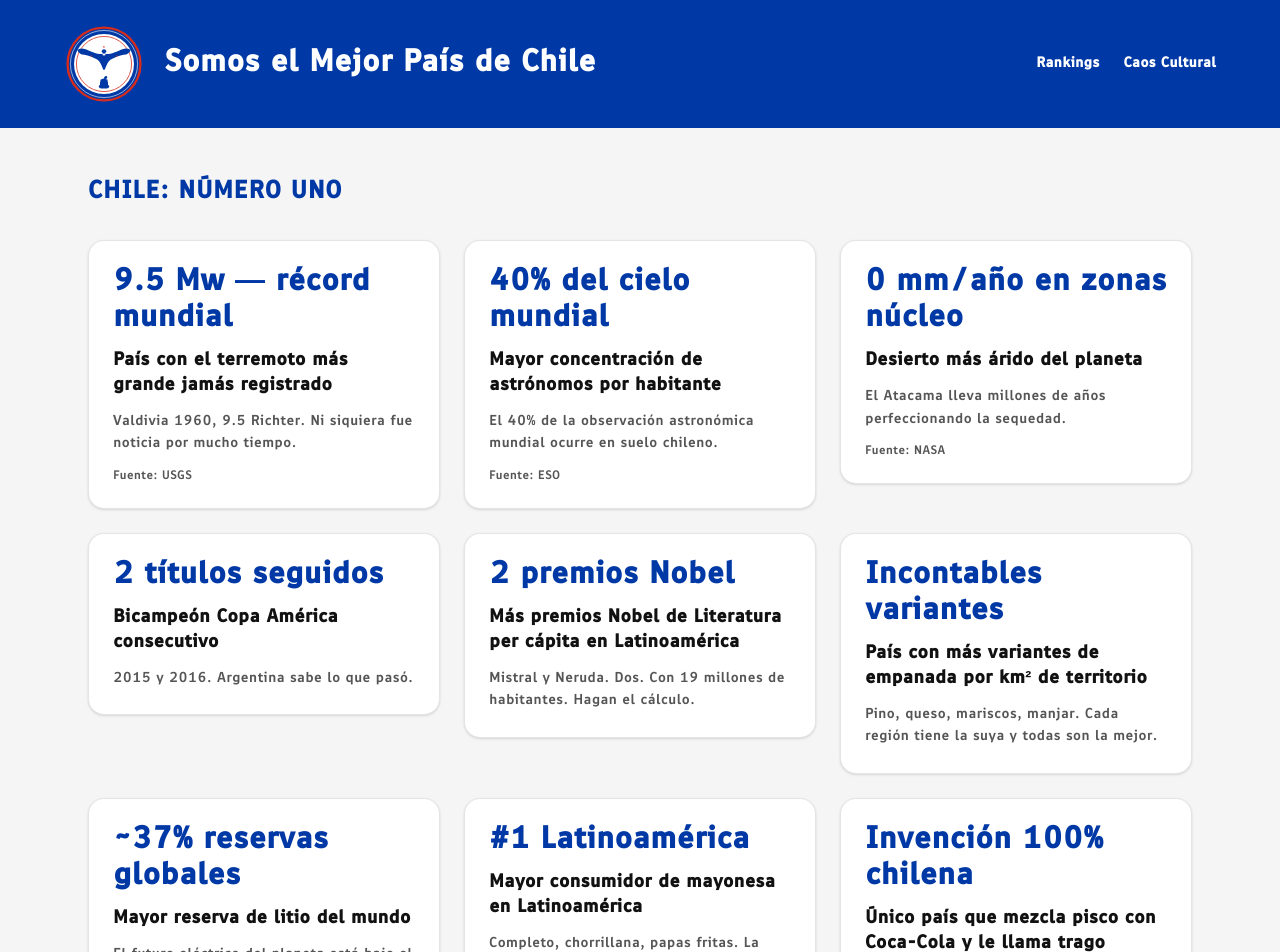
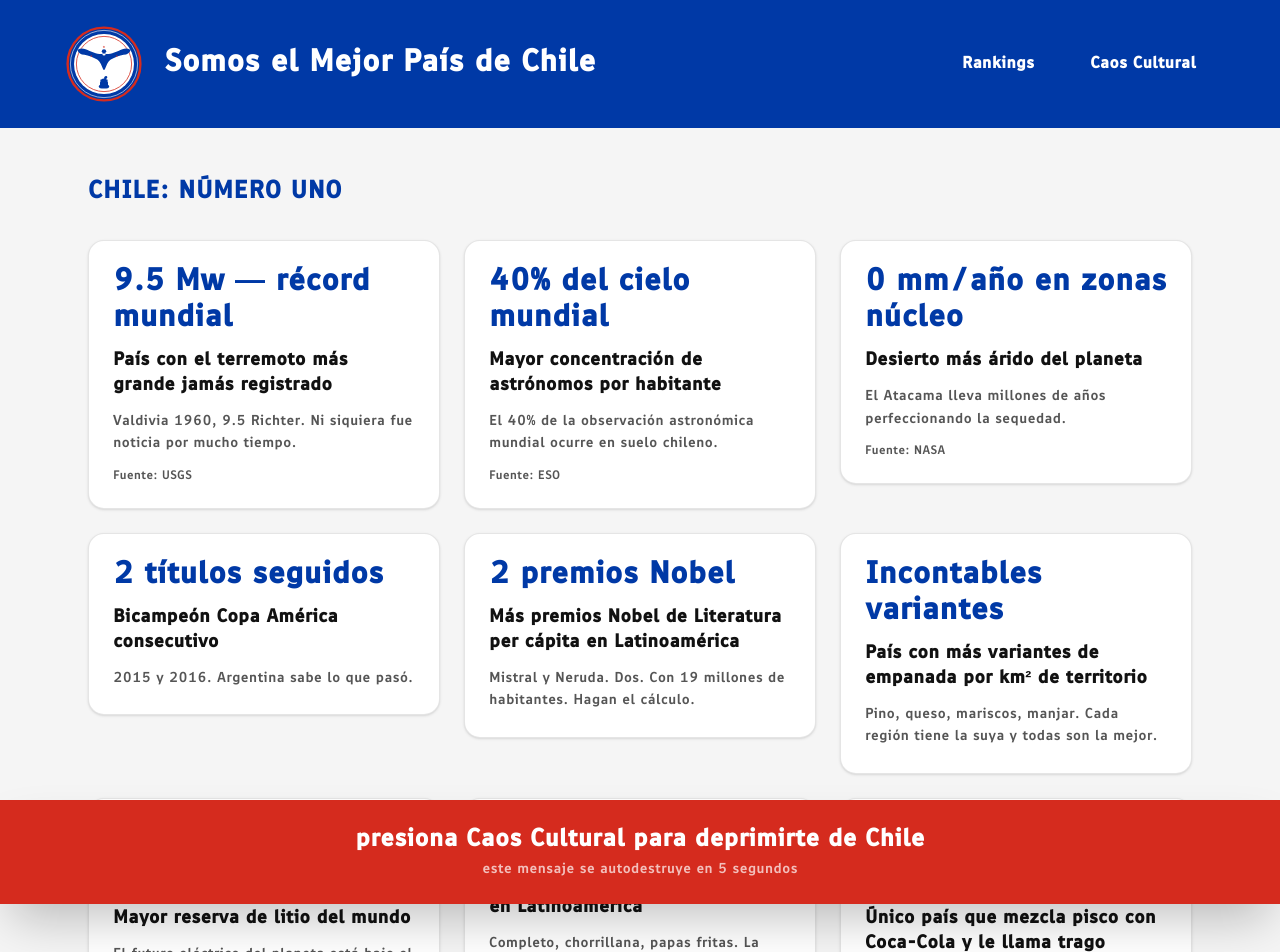
Before and after one commit to fcarvajalbrown/somoselmejorpais, a Next.js app: page / in a window 1280 px wide. Shown: the top 952 px of the page. Built offline with nearby package versions, Linux system fonts and the light colour scheme; no server answers.

Commit message:
feat(ui): welcome banner on entry with 5s autodismiss; bigger nav buttons

```diff
--- a/src/app/layout.tsx
+++ b/src/app/layout.tsx
@@ -1,5 +1,6 @@
 import type { Metadata } from "next";
 import "./globals.css";
+import { WelcomeBanner } from "@/components/WelcomeBanner";
 
 export const metadata: Metadata = {
   title: "Somos el Mejor País de Chile",
@@ -20,17 +21,13 @@ export default function RootLayout({
               <img src="/logo.svg" alt="Logo" className="h-20 w-20" />
               <span className="font-ruta text-3xl font-bold">Somos el Mejor País de Chile</span>
             </a>
-            <nav className="flex gap-6 text-sm font-semibold">
-              <a href="/" className="hover:opacity-80">Rankings</a>
-              <div className="relative group">
-                <a href="/feed" className="hover:opacity-80">Caos Cultural</a>
-                <span className="pointer-events-none absolute top-full left-1/2 -translate-x-1/2 mt-2 whitespace-nowrap rounded-lg bg-cl-red px-3 py-1.5 text-xs font-normal normal-case tracking-normal text-white opacity-0 transition-opacity group-hover:opacity-100">
-                  presiona para deprimirte de Chile
-                </span>
-              </div>
+            <nav className="flex gap-4 text-base font-semibold">
+              <a href="/" className="rounded-lg px-5 py-2.5 hover:bg-white/20 transition-colors">Rankings</a>
+              <a href="/feed" className="rounded-lg px-5 py-2.5 hover:bg-white/20 transition-colors">Caos Cultural</a>
             </nav>
           </div>
         </header>
+        <WelcomeBanner />
         <main className="flex-1">{children}</main>
         <footer className="bg-cl-red text-white px-6 py-3 text-sm text-center">
           Felipe Carvajal Brown
--- /dev/null
+++ b/src/components/WelcomeBanner.tsx
@@ -0,0 +1,28 @@
+"use client";
+
+import { useEffect, useState } from "react";
+
+export function WelcomeBanner() {
+  const [visible, setVisible] = useState(false);
+
+  useEffect(() => {
+    setVisible(true);
+    const t = setTimeout(() => setVisible(false), 5000);
+    return () => clearTimeout(t);
+  }, []);
+
+  return (
+    <div
+      className={`fixed bottom-0 left-0 right-0 z-50 transition-transform duration-500 ${
+        visible ? "translate-y-0" : "translate-y-full"
+      }`}
+    >
+      <div className="bg-cl-red px-8 py-6 text-center shadow-2xl">
+        <p className="text-2xl font-bold text-white">
+          presiona Caos Cultural para deprimirte de Chile
+        </p>
+        <p className="mt-1 text-sm text-white/70">este mensaje se autodestruye en 5 segundos</p>
+      </div>
+    </div>
+  );
+}
```
